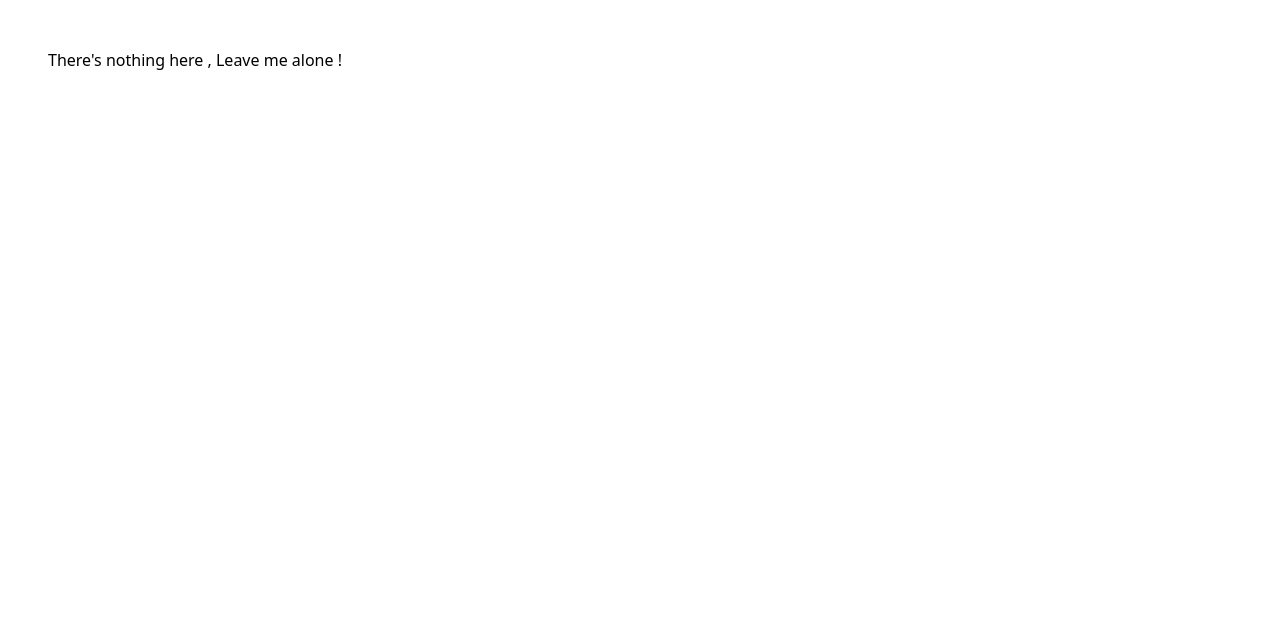
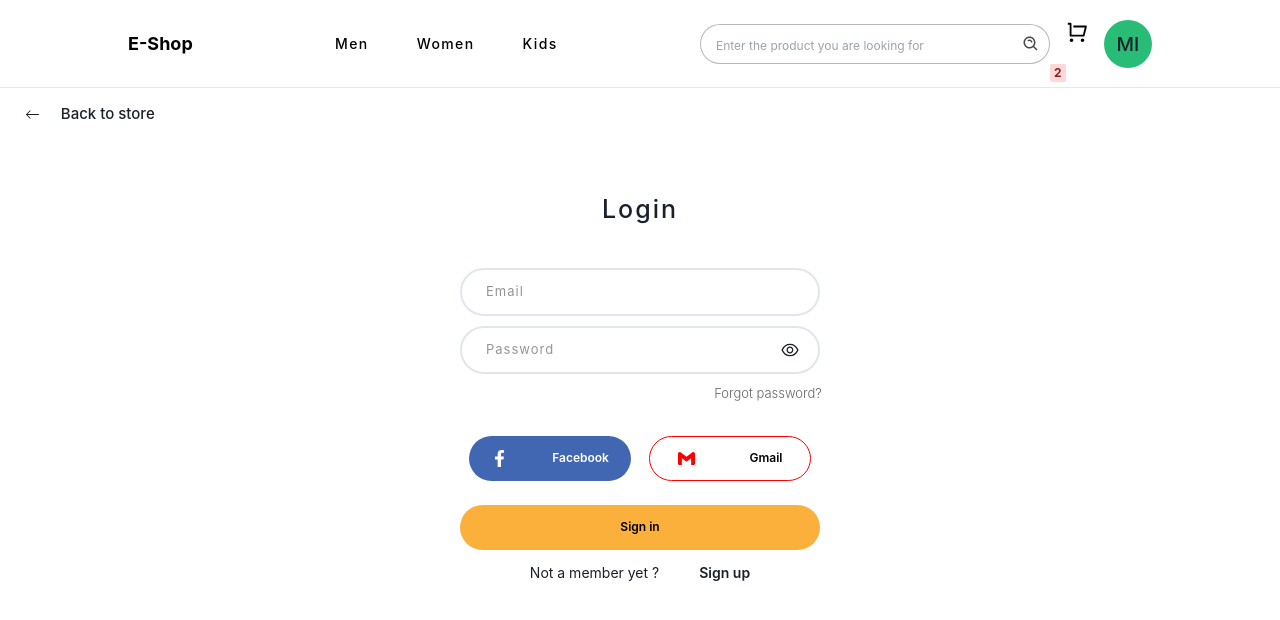
Before and after one commit to Merzouk-Ilyes/Shopnow, a React (Create React App) app: page /login in a window 1280 px wide. Shown: the top 620 px of the page. Built offline with nearby package versions, Linux system fonts and the light colour scheme; no server answers.

Commit message:
added MaterialUI , ChakraUI and some modifications to components

```diff
--- a/public/index.html
+++ b/public/index.html
@@ -10,6 +10,7 @@
       content="Web site created using create-react-app"
     />
     <link rel="apple-touch-icon" href="%PUBLIC_URL%/logo192.png" />
+
     <!--
       manifest.json provides metadata used when your web app is installed on a
       user's mobile device or desktop. See https://developers.google.com/web/fundamentals/web-app-manifest/
--- a/src/App.tsx
+++ b/src/App.tsx
@@ -1,11 +1,9 @@
-// @ts-ignore
-import Home from "./components/home/Home";
+import { Home } from "./components/home/Home";
 import { BrowserRouter, Routes, Route } from "react-router-dom";
+// import Cart from "./components/cart/Cart";
+import Login from "./components/auth/Login"
+import Forget from "./components/auth/Forget"
 
-// import Cart from "./components/cart/Cart";
-// import Login from "./components/auth/Login"
-// import Register from "./components/auth/Register"
-// import Forget from "./components/auth/Forget"
 function App() {
   return (
     <div className="App">
@@ -13,11 +11,10 @@ function App() {
         <Routes>
           <Route path="/" element={<Home />} />
           {/* <Route path="cart" element={<Cart />} /> */}
-          {/* <Route path="auth">
-            <Route path="" element={<Login />} />
-            <Route path="register" element={<Register />} />
-            <Route path="forget" element={<Forget />} />
-          </Route> */}
+          <Route path="login" element={<Login title="Login" type="login" />} />
+          <Route path="register" element={<Login title="Register" type="register" />} />
+          <Route path="forget" element={<Forget />} />
+
           <Route
             path="*"
             element={
--- a/src/components/home/Header.tsx
+++ b/src/components/home/Header.tsx
@@ -7,8 +7,20 @@ import { BiSearchAlt } from "react-icons/bi";
 import { HiOutlineMenu } from "react-icons/hi";
 import { GrClose } from "react-icons/gr";
 import { Link } from "react-router-dom";
+import {
+  Avatar,
+  Badge,
+  Box,
+  Button,
+  Menu,
+  MenuButton,
+  MenuDivider,
+  MenuGroup,
+  MenuItem,
+  MenuList,
+} from "@chakra-ui/react";
 
-function Header(props: {color: string }) {
+function Header(props: { color: string }) {
   function openNav() {
     let sideNavWidth = document.getElementById("mySidenav");
     if (sideNavWidth) sideNavWidth.style.width = "100vw";
@@ -27,26 +39,37 @@ function Header(props: {color: string }) {
     if (searchContainerHidden) searchContainerHidden.style.display = "none";
   }
   return (
-    <div className={`${props.color} header h-[11vh] flex align-start justify-center relative text-white`} >
+    <div
+      className={`${props.color} header h-[11vh] flex align-start justify-center relative text-white`}
+    >
       <div className="container flex justify-between items-center flex-wrap w-[80vw] h-[11vh] ">
         <Link to="/" className="icon-link">
           <div className="logo text-lg font-bold ">E-Shop</div>
         </Link>
-        <ul className="flex h-[11vh] " >
-          <li className="flex items-center my-0 mx-6 " >
-            <a href="#men" className="text-sm font-medium tracking-widest transition relative	">
+        <ul className="flex h-[11vh] ">
+          <li className="flex items-center my-0 mx-6 ">
+            <a
+              href="#men"
+              className="text-sm font-medium tracking-widest transition relative	"
+            >
               Men
             </a>
             <MainMenu genre="men" />
           </li>
           <li className="flex items-center my-0 mx-6 ">
-            <a href="#women" className="text-sm font-medium tracking-widest transition relative	">
+            <a
+              href="#women"
+              className="text-sm font-medium tracking-widest transition relative	"
+            >
               Women
             </a>
             <MainMenu genre="women" />
           </li>
           <li className="flex items-center my-0 mx-6 ">
-            <a href="#kids" className="text-sm font-medium tracking-widest transition relative	">
+            <a
+              href="#kids"
+              className="text-sm font-medium tracking-widest transition relative	"
+            >
               Kids
             </a>
             <MainMenu genre="kids" />
@@ -78,15 +101,32 @@ function Header(props: {color: string }) {
               className="search-box "
               placeholder="Enter the product you are looking for"
             />
-            <BiSearchAlt className="search-icon  " />
+            <BiSearchAlt className="search-icon text-[18px]  " />
           </div>
 
-          <Link to="/cart" className="icon-link h-[48px] ">
-            <RiShoppingCartLine className="icon relative text-5xl py-0 px-4" />
+          <Link to="/cart" className="icon-link  ">
+            <RiShoppingCartLine className="icon relative text-[54px] py-0 px-4" />
+            <Badge colorScheme='red'>2</Badge>
           </Link>
-          <Link to="/login" className="icon-link h-[48px]">
-            <BsPerson className="icon person relative text-5xl py-0 px-4" />
-          </Link>
+          {true ? (
+            <Menu>
+              <MenuButton>
+                <Avatar name="MERZOUK ILYES" size="md" />
+              </MenuButton>
+              <Box color="black">
+                <MenuList>
+                  <MenuItem>Profile</MenuItem>
+                  <Box color="red">
+                    <MenuItem>Logout </MenuItem>
+                  </Box>
+                </MenuList>
+              </Box>
+            </Menu>
+          ) : (
+            <Link to="/login" className="icon-link h-[48px]">
+              <BsPerson className="icon person relative text-5xl py-0 px-4" />
+            </Link>
+          )}
 
           <HiOutlineMenu className="icon menu" onClick={openNav} />
         </div>
--- a/src/components/home/Home.tsx
+++ b/src/components/home/Home.tsx
@@ -3,11 +3,13 @@ import { Slider } from "./Slider";
 import {Banner} from "./Banner";
 import HorizontalList from "./HorizontalList"
 import WhyUs from "./WhyUs";
+import { ToastContainer } from "react-toastify";
 
+export  function Home() {
 
-export function Home() {
   return (
     <div>
+
       <Slider />;
       <Banner />;
       <HorizontalList />;
--- a/src/index.tsx
+++ b/src/index.tsx
@@ -1,11 +1,13 @@
-import React from 'react';
-import ReactDOM from 'react-dom';
-import './index.css';
-import App from './App';
-
+import React from "react";
+import ReactDOM from "react-dom";
+import "./index.css";
+import App from "./App";
+import { ChakraProvider } from "@chakra-ui/react";
 ReactDOM.render(
   <React.StrictMode>
-    <App />
+    <ChakraProvider>
+      <App />
+    </ChakraProvider>
   </React.StrictMode>,
-  document.getElementById('root')
+  document.getElementById("root")
 );
--- a/src/styles/Login.css
+++ b/src/styles/Login.css
@@ -137,5 +137,3 @@
     font-weight: 600;
     cursor: pointer;
   }
-
-  /*# sourceMappingURL=login.css.map */
--- a/tsconfig.json
+++ b/tsconfig.json
@@ -20,7 +20,7 @@
     "noEmit": true,
     "jsx": "react-jsx"
   },
-  "include": [
-    "src"
-  ]
+
+  "include": ["src/**/*"],
+  "exclude": ["node_modules", "**/*.spec.ts"]
 }
```
Also changed, not shown: package.json (+7 -0 lines), 2 other files (tests, documents, lock files or other folders).
